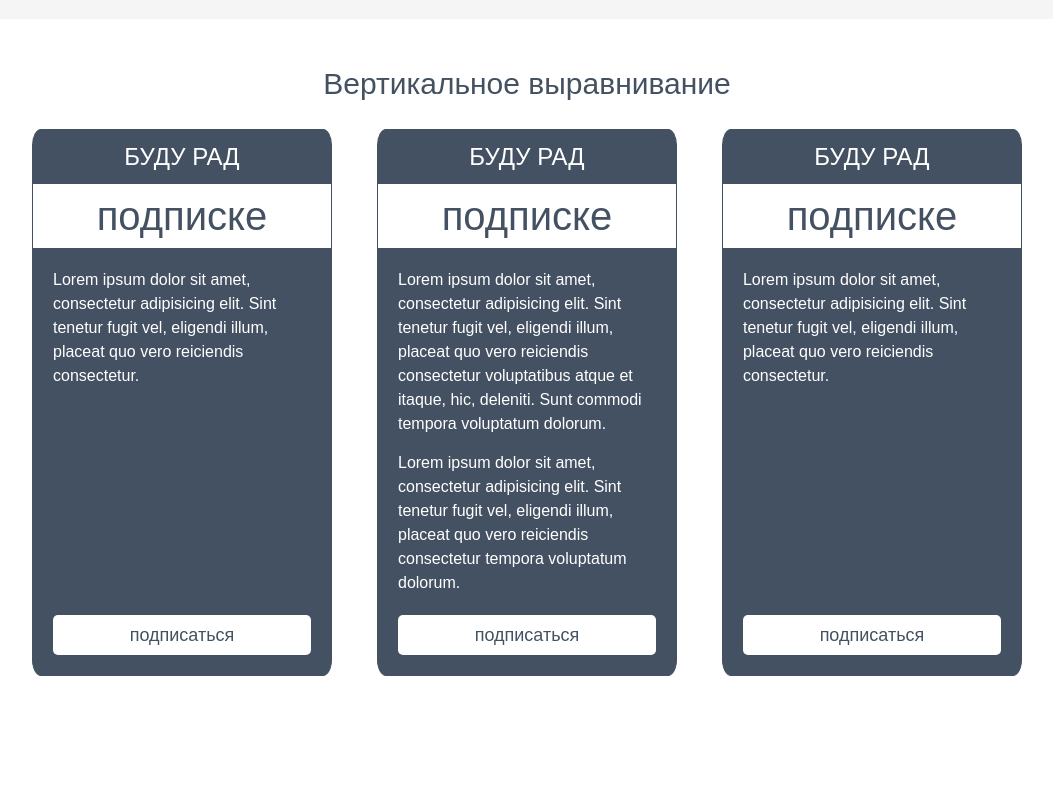
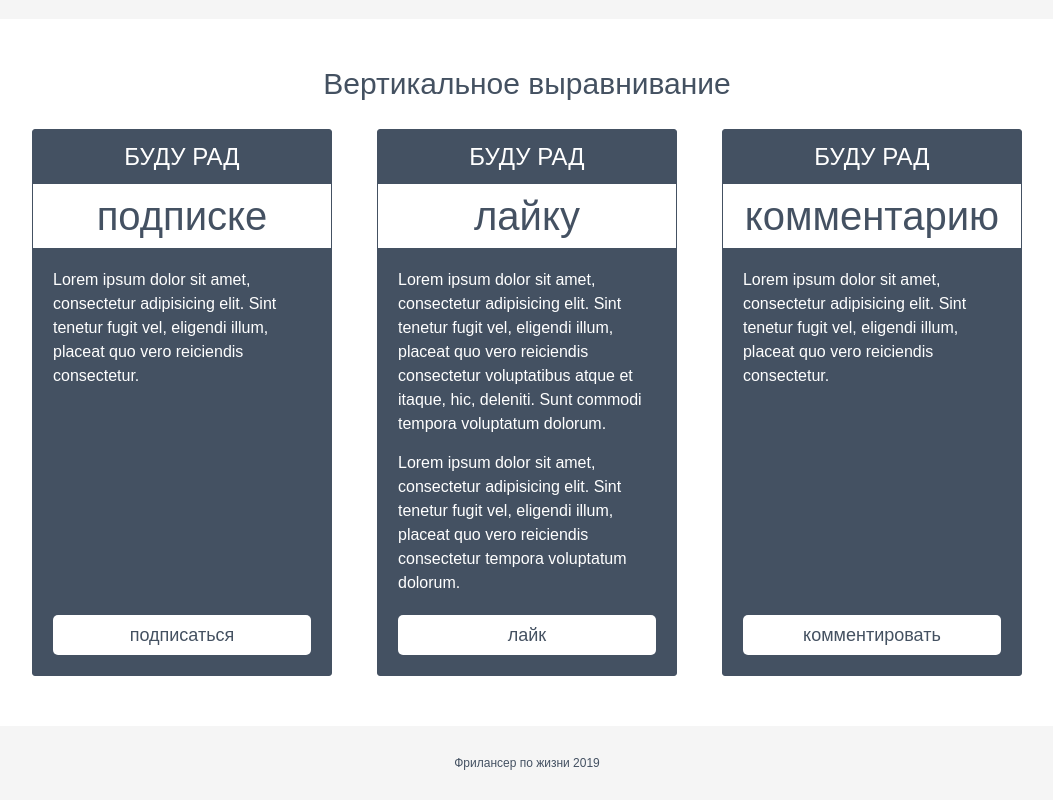
Before and after one commit to YunnaZobova/Flexbox, a plain HTML site: page index.html in a window 1280 px wide. Shown: the part 1114-1914 px from the top of the page, without its empty margins (113-1166 px from the left). Before the commit the page ends 1840 px from the top, so only its background shows below. Drawn offline with Linux system fonts and the light colour scheme.

Commit message:
finish_project

```diff
--- a/css/style.css
+++ b/css/style.css
@@ -182,26 +182,27 @@ body{
 	padding: 0px 22.5px; /*чтобы сделать отступы между колонками*/
 	flex: 0 1 33.333%;
 	display: flex;
-
+}
 .vertical__column_1 {
-	align-self: center;
+	align-self: stretch;
 }
-.vertical__column_2{
+.vertical__column_2 {
+	align-self: stretch;
 }
-.vertical__column_3{
-	align-self: flex-end;
+.vertical__column_3 {
+	align-self: stretch;
 }
 
 .vertical__item {
 	background-color: #445162;
-	border-radius: 3%;
+	border-radius: 3px;
 	color: #ffffff;
 	border: 1px solid #445162;
 	display: flex;
 	flex-direction: column;
 	padding: 0px 0px 20px 0px;
 }
-}
+
 .vertical__subtitle {
 	text-align: center;
 	padding: 15px 0;
@@ -237,3 +238,17 @@ body{
 	color: #445161;
 	font-size: 18px;
 }
+.footer {
+	padding: 31px 0px;
+	background-color: #f5f5f5;
+}
+.footer__row{
+	display: flex;
+	justify-content: center;
+}
+.footer__text {
+	font-size: 12px;
+	font-weight: 400;
+	color: #445162;
+	text-align: center;
+}
--- a/index.html
+++ b/index.html
@@ -116,26 +116,33 @@
 							<div class="vertical__column vertical__column_2"><!-- Это контейнер для первой колонки -->
 								<div class="vertical__item"> <!-- Это обертка для флекса -->
 									<div class="vertical__subtitle">буду рад</div>
-									<div class="vertical__label">подписке</div>
+									<div class="vertical__label">лайку</div>
 									<div class="vertical__text">
 										<p>	Lorem ipsum dolor sit amet, consectetur adipisicing elit. Sint tenetur fugit vel, eligendi illum, placeat quo vero reiciendis consectetur voluptatibus atque et itaque, hic, deleniti. Sunt commodi tempora voluptatum dolorum.</p>
 										<p>Lorem ipsum dolor sit amet, consectetur adipisicing elit. Sint tenetur fugit vel, eligendi illum, placeat quo vero reiciendis consectetur tempora voluptatum dolorum.</p>
 									</div>
-									<div class="vertical__btn">подписаться</div>
+									<div class="vertical__btn">лайк</div>
 								</div>
 							</div>
 							<div class="vertical__column vertical__column_3"><!-- Это контейнер для первой колонки -->
 								<div class="vertical__item"> <!-- Это обертка для флекса -->
 									<div class="vertical__subtitle">буду рад</div>
-									<div class="vertical__label">подписке</div>
+									<div class="vertical__label">комментарию</div>
 									<div class="vertical__text">Lorem ipsum dolor sit amet, consectetur adipisicing elit. Sint tenetur fugit vel, eligendi illum, placeat quo vero reiciendis consectetur.</div>
-									<div class="vertical__btn">подписаться</div>
+									<div class="vertical__btn">комментировать</div>
 								</div>
 							</div>
 						</div>
 					</div>
 				</div>
 			</div>
+			<footer class="footer">
+				<div class="container">
+					<div class="footer__row">
+						<div class="footer__text">Фрилансер по жизни 2019</div>
+					</div>
+				</div>
+			</footer>
 		</div>
 	</div>
 </body>
```
